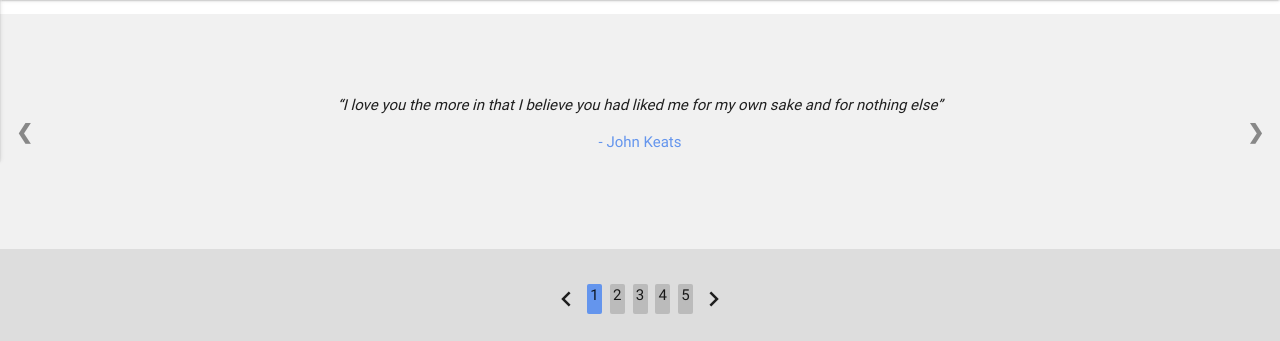
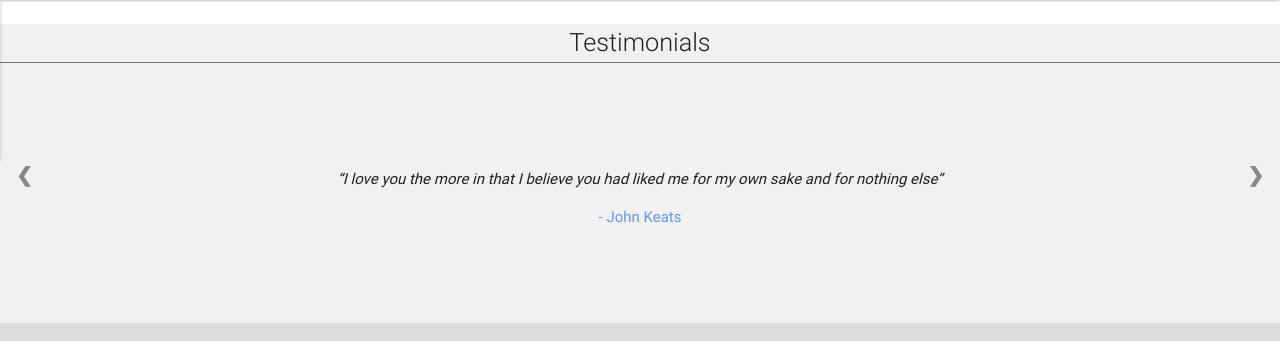
Before and after one commit to twistedx/myPortfolio, a plain HTML site: page index.html in a window 1280 px wide. Shown: the part 756-1097 px from the top of the page. Drawn offline with nearby package versions, Linux system fonts and the light colour scheme.

Commit message:
adding testimonals text and border

```diff
--- a/assets/css/style.css
+++ b/assets/css/style.css
@@ -148,3 +148,6 @@ html, body{
 .hireMe > .active {
     background-color: #717171;
 }
+.borderB {
+    border-bottom: 1px solid #777;
+}
--- a/index.html
+++ b/index.html
@@ -102,7 +102,7 @@
     <section class="testimonials">
 <!-- Slideshow container -->
 <div class="slideshow-container">
-
+      <p class ="flow-text center borderB">Testimonials</p>
     <!-- Full-width slides/quotes -->
     <div class="mySlides">
       <q>I love you the more in that I believe you had liked me for my own sake and for nothing else</q>
```
